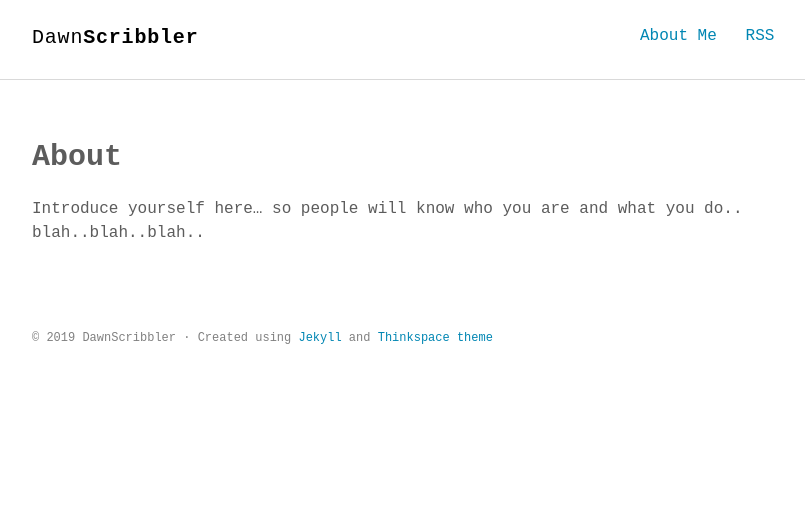
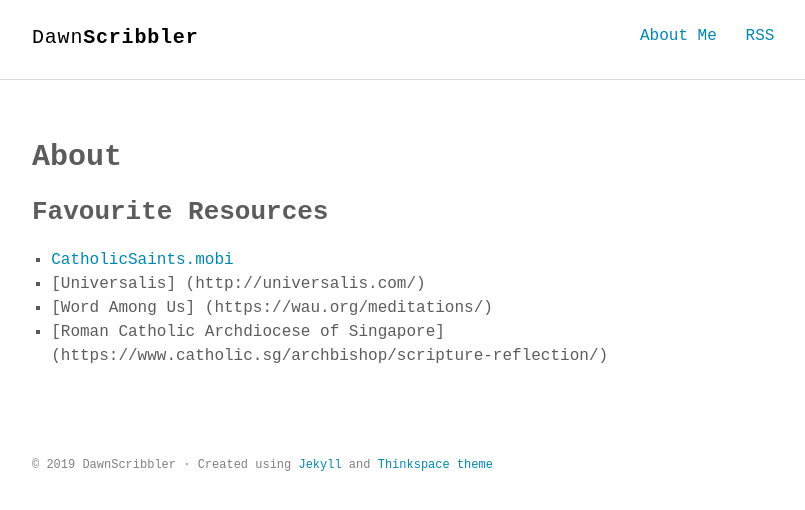
Before and after one commit to soulatcrossroad/dawnscribbler.github.io, a Jekyll site: the page built from about.md, in a window 1280 px wide. Shown: the top 510 px of the page, without its empty margins (232-1037 px from the left). Built offline with Jekyll 4.4.1, drawn with Linux system fonts in a browser that asks for light colours; some web fonts are replaced.

Commit message:
Update about.md

```diff
--- a/about.md
+++ b/about.md
@@ -4,4 +4,8 @@
 permalink: /about/
 ---
 
-Introduce yourself here... so people will know who you are and what you do.. blah..blah..blah..
+## Favourite Resources
+1. [CatholicSaints.mobi](http://catholicsaints.mobi)
+2. [Universalis] (http://universalis.com/)
+3. [Word Among Us] (https://wau.org/meditations/)
+4. [Roman Catholic Archdiocese of Singapore] (https://www.catholic.sg/archbishop/scripture-reflection/)
```
